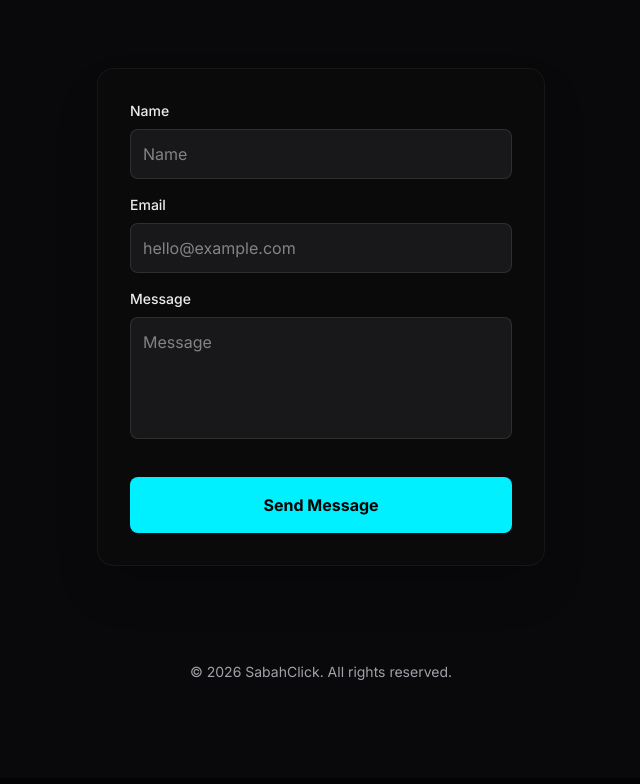
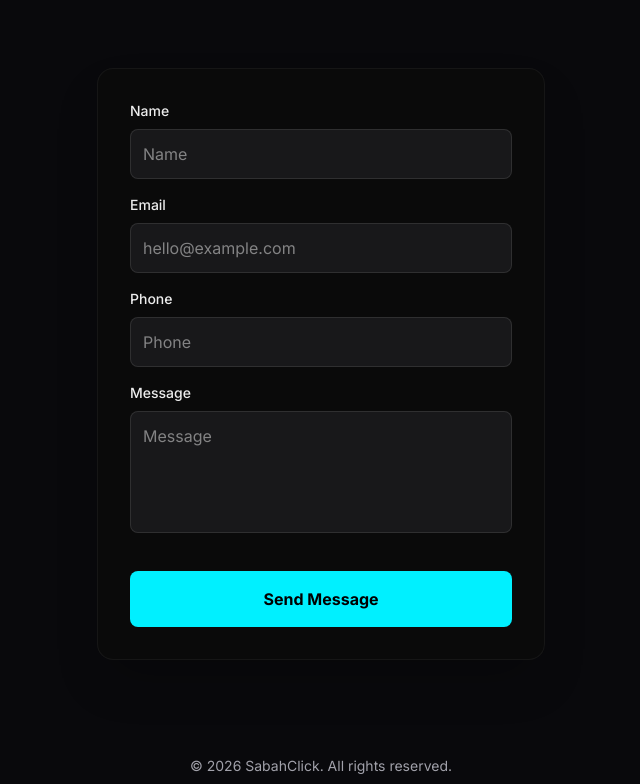
Before and after one commit to vkcheng/web_sabahclick, a Next.js app: page / in a window 1280 px wide. Shown: the part 2013-2797 px from the top of the page, without its empty margins (319-959 px from the left). Built offline with nearby package versions, Linux system fonts and the light colour scheme.

Commit message:
Add Tel field to Contact form and translations

```diff
--- a/components/sections/contact.tsx
+++ b/components/sections/contact.tsx
@@ -15,6 +15,7 @@ export function Contact() {
         const data = {
             name: formData.get('name'),
             email: formData.get('email'),
+            tel: formData.get('tel'),
             message: formData.get('message'),
             created_at: new Date().toISOString(),
         }
@@ -75,6 +76,16 @@ export function Contact() {
                             />
                         </div>
                         <div>
+                            <label className="block text-sm font-medium mb-2">{t.contact.tel}</label>
+                            <input
+                                name="tel"
+                                required
+                                type="tel"
+                                className="w-full bg-secondary/50 border border-white/10 rounded-lg p-3 focus:outline-none focus:border-neon-cyan transition-colors"
+                                placeholder={t.contact.tel}
+                            />
+                        </div>
+                        <div>
                             <label className="block text-sm font-medium mb-2">{t.contact.message}</label>
                             <textarea
                                 name="message"
--- a/lib/i18n/translations.ts
+++ b/lib/i18n/translations.ts
@@ -27,6 +27,7 @@ export type Translation = {
         title: string;
         name: string;
         email: string;
+        tel: string;
         message: string;
         submit: string;
     };
@@ -60,6 +61,7 @@ export const translations: Record<Language, Translation> = {
             title: "Get in Touch",
             name: "Name",
             email: "Email",
+            tel: "Phone",
             message: "Message",
             submit: "Send Message",
         },
@@ -91,6 +93,7 @@ export const translations: Record<Language, Translation> = {
             title: "联系我们",
             name: "姓名",
             email: "邮箱",
+            tel: "电话",
             message: "留言",
             submit: "发送信息",
         },
@@ -122,6 +125,7 @@ export const translations: Record<Language, Translation> = {
             title: "Hubungi Kami",
             name: "Nama",
             email: "E-mel",
+            tel: "Telefon",
             message: "Mesej",
             submit: "Hantar Mesej",
         },
```
